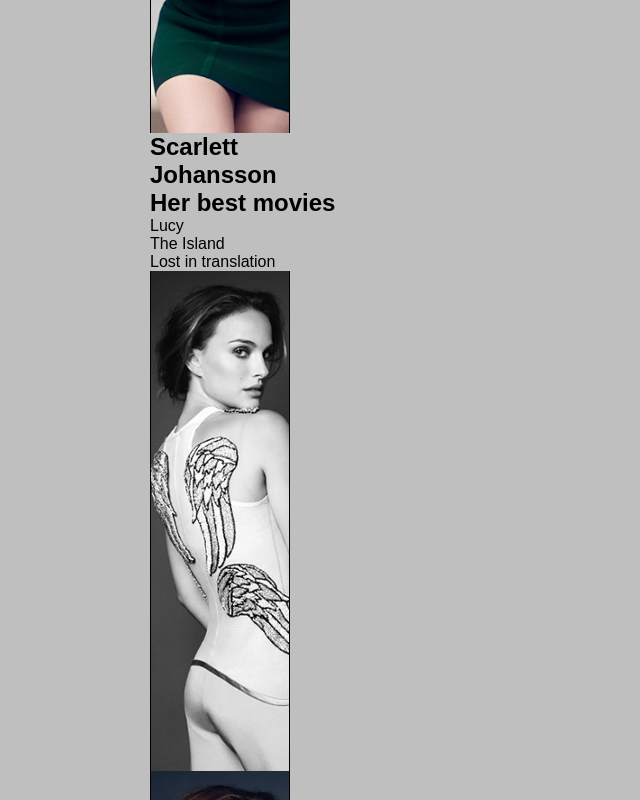
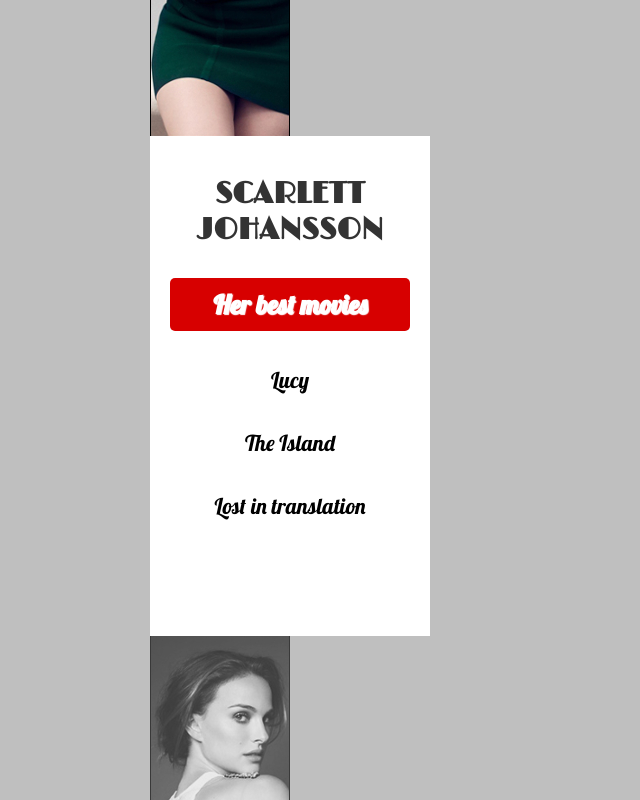
Before and after one commit to GabrielV7x/project_jquery, a plain HTML site: page index.html in a window 1280 px wide. Shown: the part 1120-1920 px from the top of the page, without its empty margins (0-640 px from the left). Drawn offline with nearby package versions, Linux system fonts and the light colour scheme.

Commit message:
googl font added

```diff
--- a/index.html
+++ b/index.html
@@ -7,6 +7,8 @@
   <title>Top 5 of best atresses</title>
   <link rel="stylesheet" href="style.css">
   <script src="script.js"></script>
+  <link rel="preconnect" href="https://fonts.googleapis.com"><link rel="preconnect" href="https://fonts.gstatic.com" crossorigin><link href="https://fonts.googleapis.com/css2?family=Limelight&display=swap" rel="stylesheet">
+  <link href="https://fonts.googleapis.com/css2?family=Limelight&family=Lobster&display=swap" rel="stylesheet">
 </head>
 <body>
   <header>
@@ -18,9 +20,9 @@
         <div id="part1" class="images">
           <div class="bw"></div>
           <div class="color"></div>
-          <div>
+          <div class="description">
             <h2>Scarlett<br>Johansson</h2>
-            <h2>Her best movies</h2>
+            <h3>Her best movies</h3>
             <p>Lucy</p>
             <p>The Island</p>
             <p>Lost in translation</p>
@@ -32,9 +34,9 @@
         <div id="part2" class="images">
           <div class="bw"></div>
           <div class="color"></div>
-          <div>
+          <div class="description">
             <h2>Nathalie<br>Portman</h2>
-            <h2>Her best movies</h2>
+            <h3>Her best movies</h3>
             <p>Black Swan</p>
             <p>Star Wars</p>
             <p>Leon</p>
@@ -46,9 +48,9 @@
         <div id="part3" class="images">
           <div class="bw"></div>
           <div class="color"></div>
-          <div>
+          <div class="description">
             <h2>Jessica<br>Alba</h2>
-            <h2>Her best movies</h2>
+            <h3>Her best movies</h3>
             <p>Awake</p>
             <p>Sin City</p>
             <p>Fantastic Fours</p>
@@ -60,9 +62,9 @@
         <div id="part4" class="images">
           <div class="bw"></div>
           <div class="color"></div>
-          <div>
+          <div class="description">
             <h2>Rahcel<br>McAdams</h2>
-            <h2>Her best movies</h2>
+            <h3>Her best movies</h3>
             <p>The Notebook</p>
             <p>The Vow</p>
             <p>Lost Time Traveller`s wife</p>
@@ -74,9 +76,9 @@
         <div id="part5" class="images">
           <div class="bw"></div>
           <div class="color"></div>
-          <div>
+          <div class="description">
             <h2>Marion<br>Cotillard</h2>
-            <h2>Her best movies</h2>
+            <h3>Her best movies</h3>
             <p>Jeux d`enfants</p>
             <p>LesPetits Mouchoirs</p>
             <p>Inception</p>
--- a/style.css
+++ b/style.css
@@ -22,6 +22,7 @@ header h1 {
   color: #fff;
   text-transform: uppercase;
   text-shadow: 2px 2px 2px #000;
+  font-family: 'Limelight', sans-serif;
 }
 
 /* main menu */
@@ -42,6 +43,7 @@ header h1 {
   height: 500px;
   cursor: pointer;
   background: url("images/bw-image.jpg") no-repeat;
+  opacity: 0.7;
 }
 
 .color{
@@ -63,3 +65,39 @@ header h1 {
 #part5 div {
   background-position: -560px 0;
 }
+
+.description {
+  width: 240px;
+  height: 460px;
+  padding: 20px;
+  background: #fff;
+}
+
+.description h2 {
+  padding-top: 20px;
+  font-size:  30px;
+  text-align: center;
+  color: #333;
+  text-transform: uppercase;
+  font-family: 'Limelight', sans-serif;
+}
+
+.description h3 {
+  margin-top: 30px;
+  padding: 10px;
+  font-size: 26px;
+  background: #d70000;
+  color: #fff;
+  text-align: center;
+  text-shadow: 1px 1px 1px #fff;
+  border-radius: 5px;
+  font-family: 'Lobster', sans-serif;
+}
+
+.description p {
+  padding-top: 35px;
+  font-size: 22px;
+  color: #000;
+  text-align: center;
+  font-family: 'Lobster', sans-serif;
+}
```
